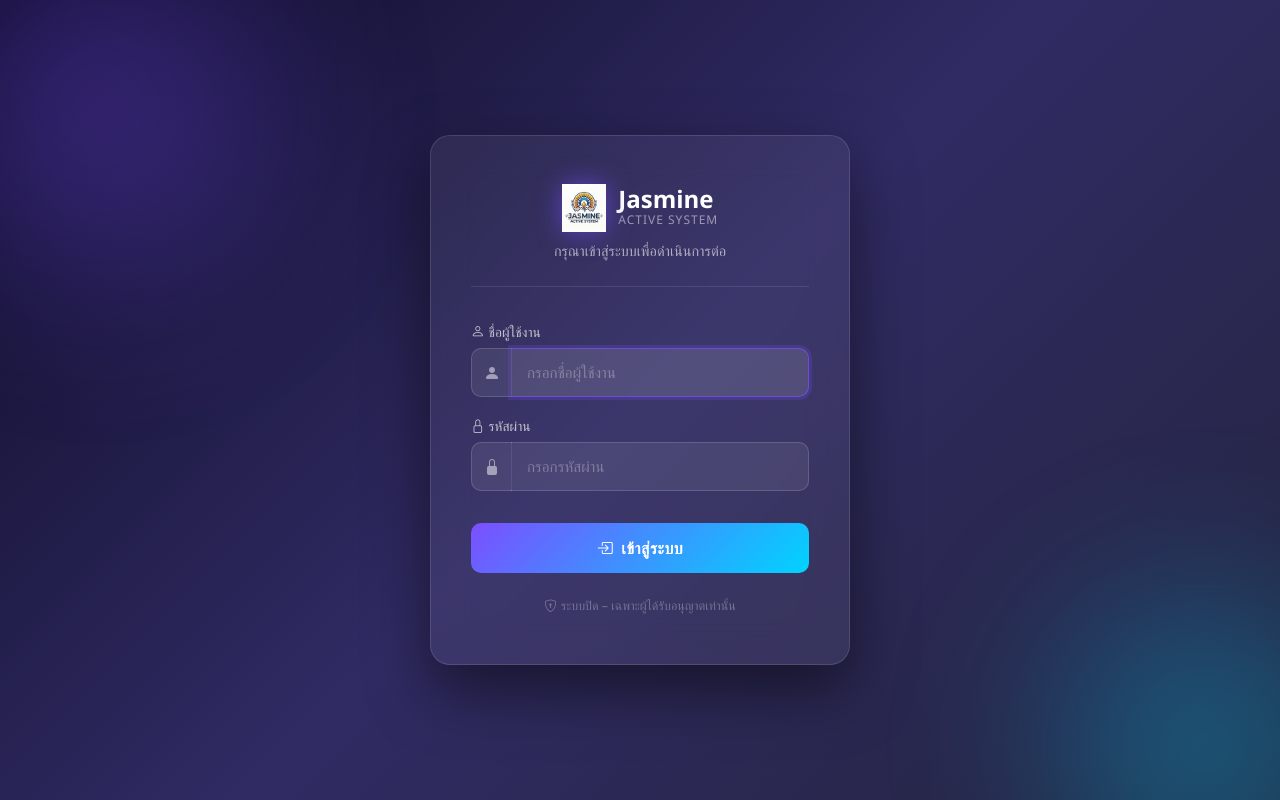
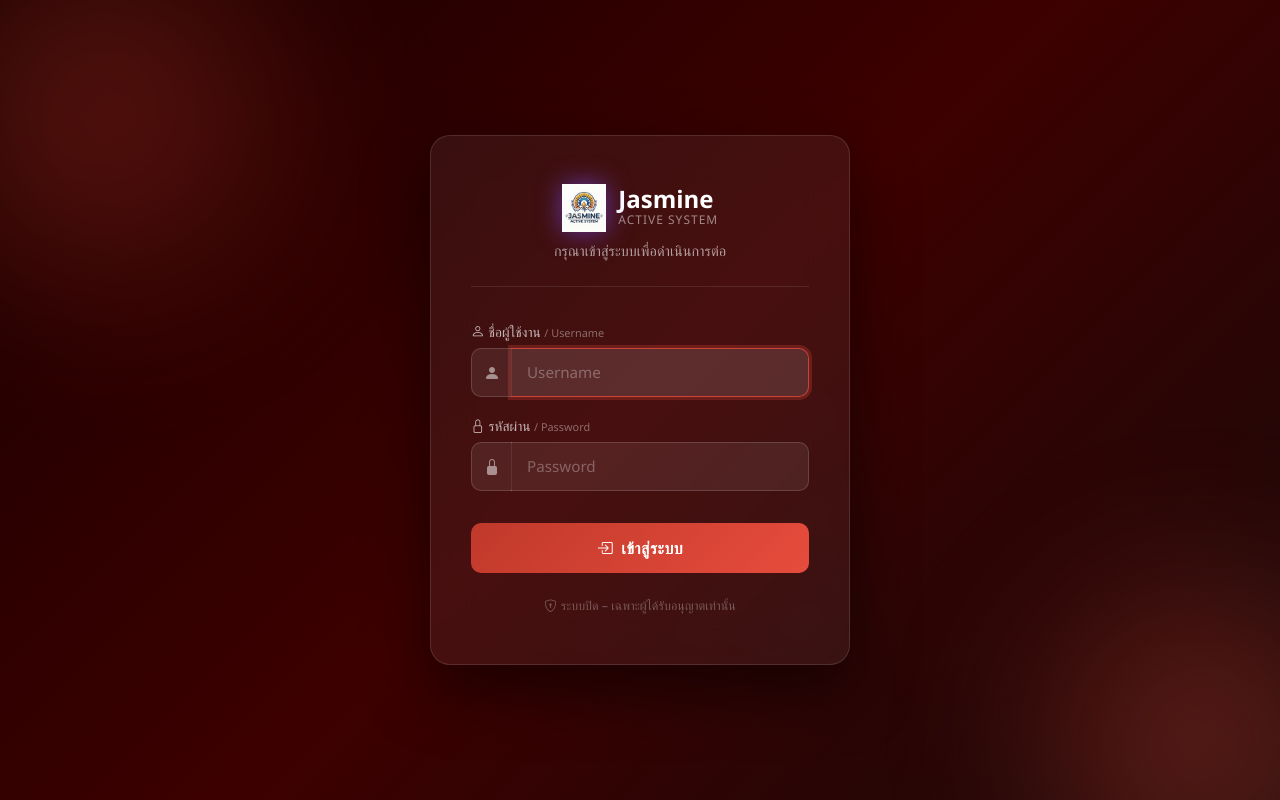
Before and after one commit to MontienNgamkaew/jassystem, a PHP site: page /login.php in a window 1280 px wide. Run offline with PHP 8.4, Linux system fonts and the light colour scheme; some libraries are stand-ins or nearby versions.

Commit message:
style: update login page to red theme with bilingual labels

```diff
--- a/login.php
+++ b/login.php
@@ -52,7 +52,7 @@ if ($_SERVER['REQUEST_METHOD'] === 'POST') {
             display: flex;
             align-items: center;
             justify-content: center;
-            background: linear-gradient(135deg, #0f0c29, #302b63, #24243e);
+            background: linear-gradient(135deg, #1a0000, #3d0000, #1a0a0a);
             font-family: 'Segoe UI', 'Helvetica Neue', Arial, sans-serif;
             overflow: hidden;
         }
@@ -69,12 +69,12 @@ if ($_SERVER['REQUEST_METHOD'] === 'POST') {
         }
         body::before {
             width: 400px; height: 400px;
-            background: radial-gradient(circle, #7b4fff, transparent);
+            background: radial-gradient(circle, #c0392b, transparent);
             top: -100px; left: -100px;
         }
         body::after {
             width: 350px; height: 350px;
-            background: radial-gradient(circle, #00d4ff, transparent);
+            background: radial-gradient(circle, #e74c3c, transparent);
             bottom: -100px; right: -100px;
             animation-delay: -4s;
         }
@@ -150,8 +150,8 @@ if ($_SERVER['REQUEST_METHOD'] === 'POST') {
         }
         .form-control:focus {
             background: rgba(255,255,255,0.12);
-            border-color: rgba(123,79,255,0.7);
-            box-shadow: 0 0 0 3px rgba(123,79,255,0.2);
+            border-color: rgba(231,76,60,0.8);
+            box-shadow: 0 0 0 3px rgba(231,76,60,0.25);
             color: #fff;
             outline: none;
         }
@@ -172,7 +172,7 @@ if ($_SERVER['REQUEST_METHOD'] === 'POST') {
             padding: 13px;
             border: none;
             border-radius: 10px;
-            background: linear-gradient(135deg, #7b4fff, #00d4ff);
+            background: linear-gradient(135deg, #c0392b, #e74c3c);
             color: #fff;
             font-size: 1rem;
             font-weight: 600;
@@ -183,7 +183,7 @@ if ($_SERVER['REQUEST_METHOD'] === 'POST') {
         }
         .btn-login:hover {
             transform: translateY(-2px);
-            box-shadow: 0 8px 25px rgba(123,79,255,0.5);
+            box-shadow: 0 8px 25px rgba(192,57,43,0.6);
         }
         .btn-login:active { transform: translateY(0); }
 
@@ -205,9 +205,9 @@ document.addEventListener('DOMContentLoaded', () => {
         icon: 'error',
         title: 'เข้าสู่ระบบไม่สำเร็จ',
         text: <?= json_encode($error) ?>,
-        background: '#1a1a2e',
+        background: '#1a0000',
         color: '#fff',
-        confirmButtonColor: '#7b4fff'
+        confirmButtonColor: '#c0392b'
     });
 });
 </script>
@@ -225,20 +225,20 @@ document.addEventListener('DOMContentLoaded', () => {
 
     <form method="POST" action="login.php">
         <div class="mb-3">
-            <label class="form-label"><i class="bi bi-person me-1"></i>ชื่อผู้ใช้งาน</label>
+            <label class="form-label"><i class="bi bi-person me-1"></i>ชื่อผู้ใช้งาน <span style="opacity:.55;font-size:.8em;">/ Username</span></label>
             <div class="input-group">
                 <span class="input-group-text"><i class="bi bi-person-fill"></i></span>
                 <input type="text" class="form-control" name="username" id="username"
-                       placeholder="กรอกชื่อผู้ใช้งาน" value="<?= htmlspecialchars($_POST['username'] ?? '') ?>"
+                       placeholder="Username" value="<?= htmlspecialchars($_POST['username'] ?? '') ?>"
                        autocomplete="username" required autofocus>
             </div>
         </div>
         <div class="mb-4">
-            <label class="form-label"><i class="bi bi-lock me-1"></i>รหัสผ่าน</label>
+            <label class="form-label"><i class="bi bi-lock me-1"></i>รหัสผ่าน <span style="opacity:.55;font-size:.8em;">/ Password</span></label>
             <div class="input-group">
                 <span class="input-group-text"><i class="bi bi-lock-fill"></i></span>
                 <input type="password" class="form-control" name="password" id="password"
-                       placeholder="กรอกรหัสผ่าน" autocomplete="current-password" required>
+                       placeholder="Password" autocomplete="current-password" required>
             </div>
         </div>
         <button type="submit" class="btn-login">
```
